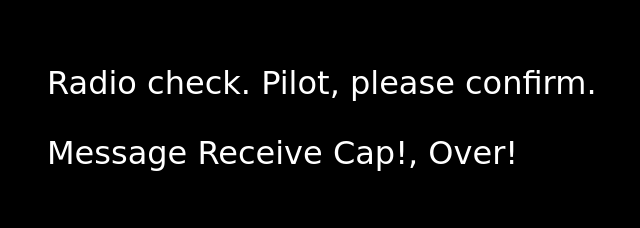
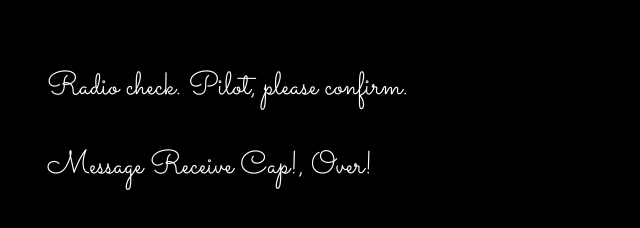
Before and after one commit to santiareh/Communication-Log, a plain HTML site: page index.html in a window 1280 px wide. Shown: the whole page, without its empty margins (209-849 px from the left). Drawn offline with Linux system fonts and the light colour scheme.

Commit message:
added link to html

```diff
--- a/index.html
+++ b/index.html
@@ -1,6 +1,7 @@
 <html>
    <head>
       <link rel="stylesheet" type="text/css" href="style.css">
+      <link href="https://fonts.googleapis.com/css?family=Sacramento" rel="stylesheet">
    </head>
 <body>
    <p>Radio check. Pilot, please confirm.</p>
```
